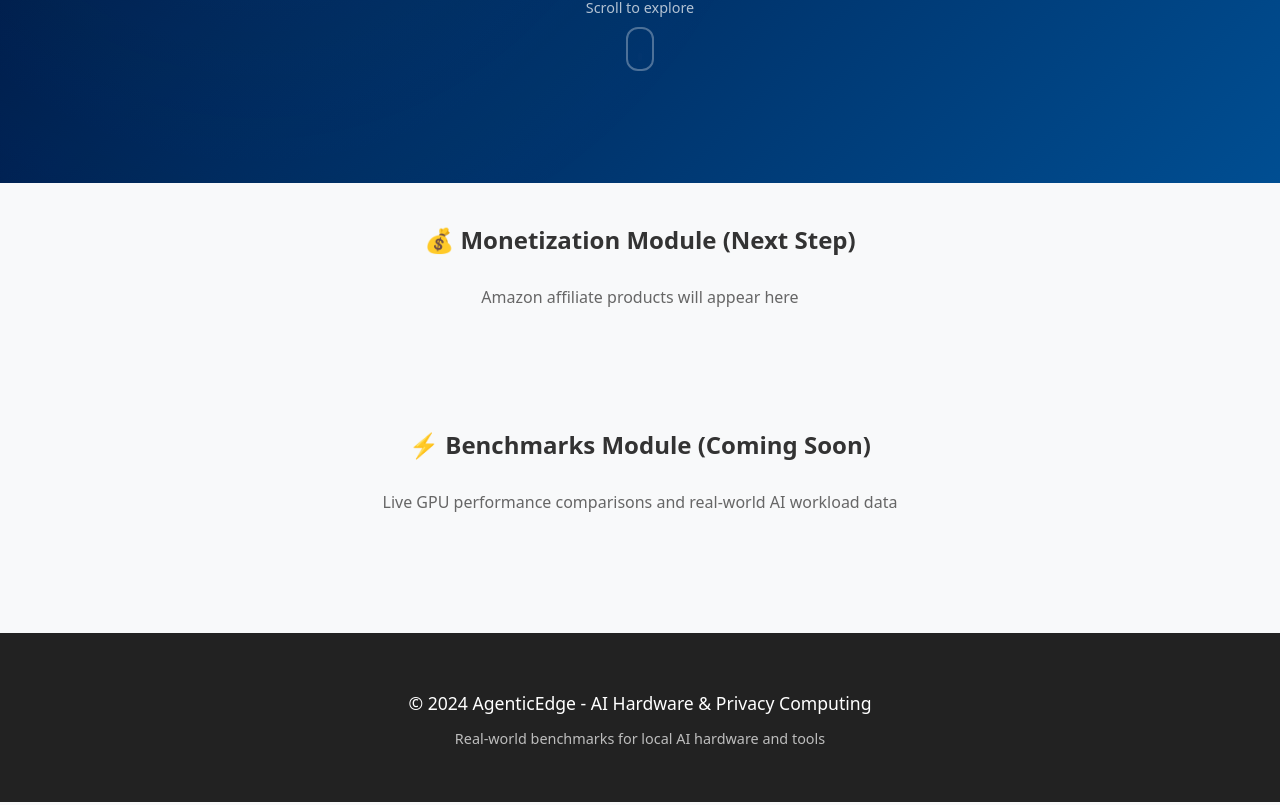
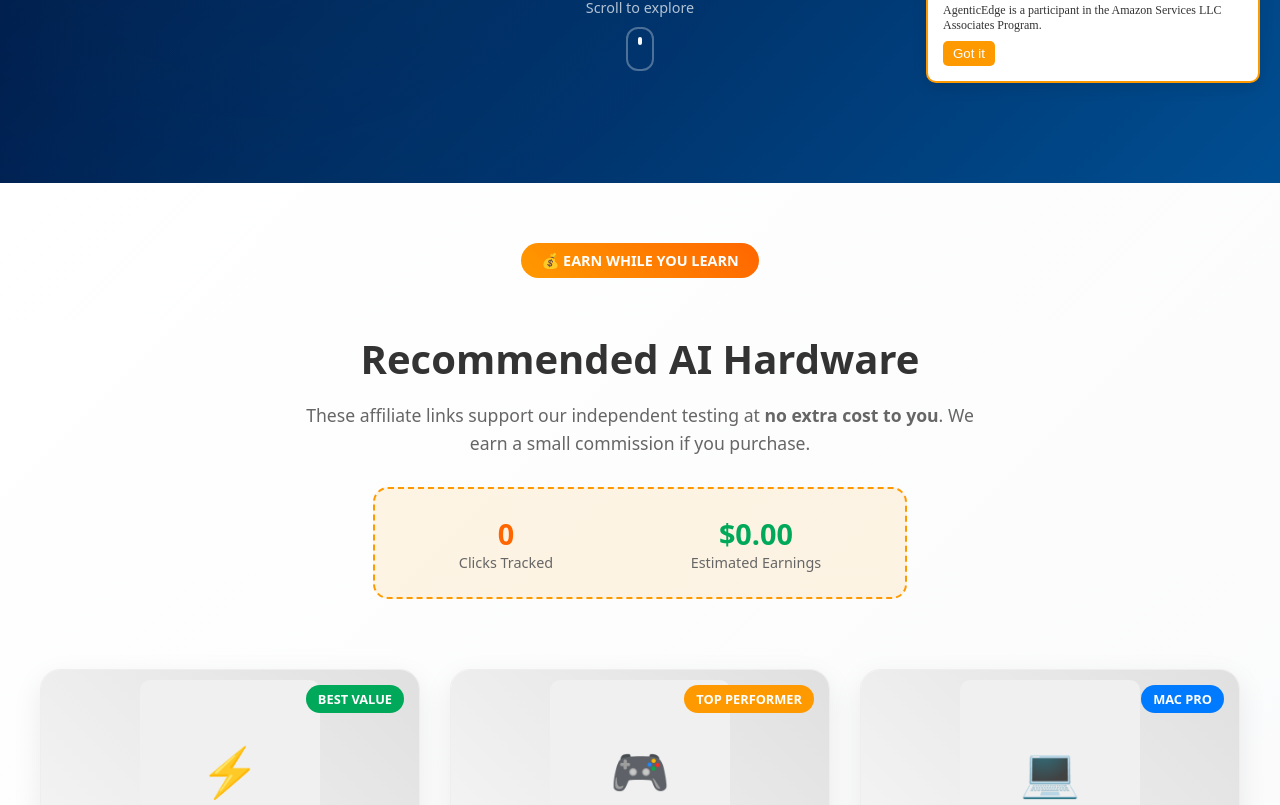
Before and after one commit to newsintech/agentic-edge-final, a Next.js app: page / in a window 1280 px wide. Shown: the part 697-1502 px from the top of the page. Built offline with nearby package versions, Linux system fonts and the light colour scheme.

Commit message:
Update page.jsx

```diff
--- a/app/page.jsx
+++ b/app/page.jsx
@@ -21,27 +21,33 @@ export default function Home() {
         }
       />
 
-      {/* MONETIZATION SECTION - Coming Next */}
+           {/* MONETIZATION MODULE - Isolated Money Maker */}
+      <ModuleLoader
+        moduleName="02-monetization/affiliate.jsx"
+        fallback={
           <div style={{
             maxWidth: '1200px',
             margin: '40px auto',
-        padding: '0 20px'
+            padding: '0 20px',
+            textAlign: 'center'
           }}>
             <h2 style={{
               textAlign: 'center',
               marginBottom: '30px',
               color: '#333'
             }}>
-          💰 Monetization Module (Next Step)
+              💰 Loading Money-Making Module...
             </h2>
             <p style={{
               textAlign: 'center',
               color: '#666',
               marginBottom: '40px'
             }}>
-          Amazon affiliate products will appear here
+              Amazon affiliate products will appear here shortly
             </p>
           </div>
+        }
+      />
 
       {/* BENCHMARKS SECTION - Coming Later */}
       <div style={{
```
Lines whose indentation alone changed are shown as unchanged.
